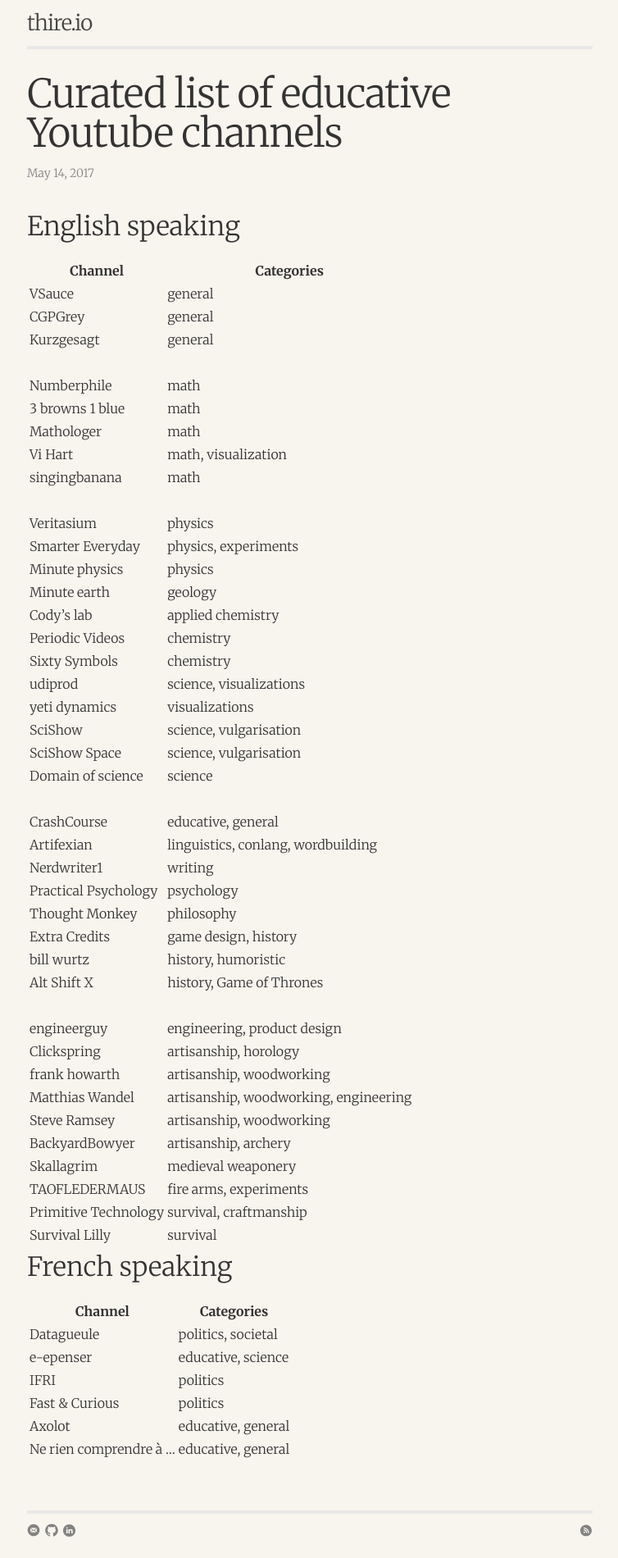
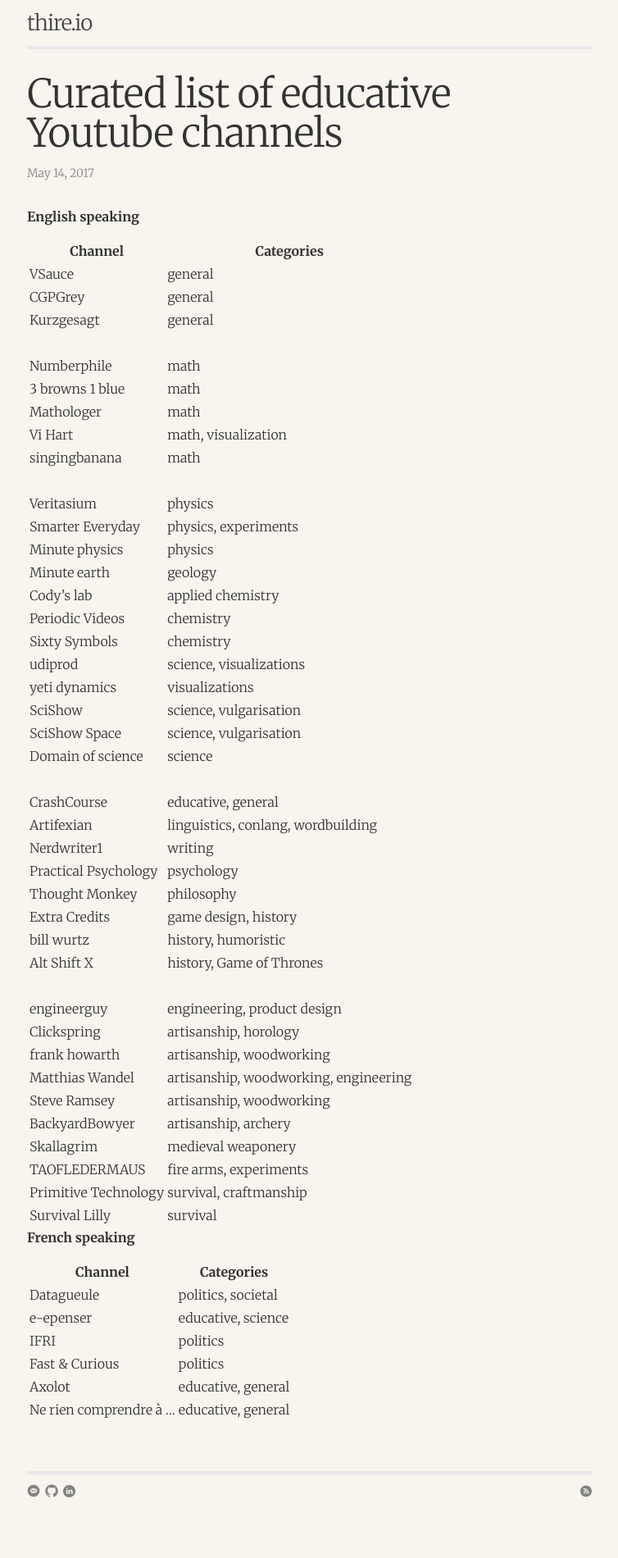
Before and after one commit to mbellier/mbellier.github.io, a Jekyll site: the page built from _posts/2017-05-14-youtube-channels.md, in a window 1280 px wide. Shown: the whole page at 82% size, without its empty margins (262-1016 px from the left). Built offline with Jekyll 4.4.1, drawn with Linux system fonts in a browser that asks for light colours; after the commit the page ends 1852 px from its top, so only the background shows below that.

```diff
--- a/_posts/2017-05-14-youtube-channels.md
+++ b/_posts/2017-05-14-youtube-channels.md
@@ -5,7 +5,8 @@ date:   2017-05-14
 categories:
 ---
 
-## English speaking
+### English speaking
+
 
 | Channel | Categories |
 | ------ | ------ |
@@ -52,7 +53,11 @@ categories:
 |  Primitive Technology | survival, craftmanship |
 |  Survival Lilly | survival |
 
-## French speaking
+
+
+
+### French speaking
+
 
 | Channel | Categories |
 | ------ | ------ |
```
